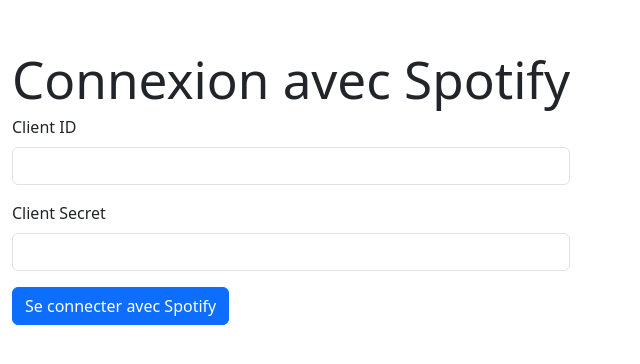
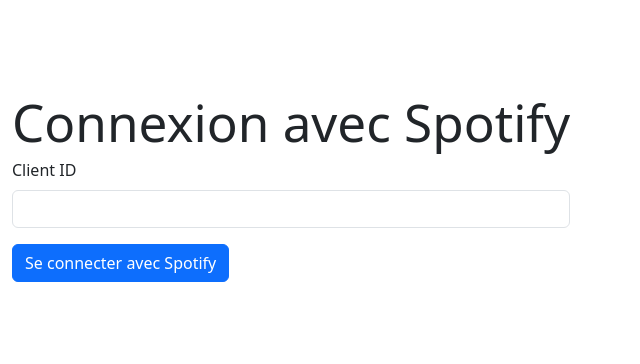
Before and after one commit to FlorentinHub/BetterSpotifyWrapped, a React (Vite) app: page / in a window 1280 px wide. Shown: the part 236-600 px from the top of the page, without its empty margins (0-640 px from the left). Built offline with nearby package versions, Linux system fonts and the light colour scheme.

Commit message:
Remove Client_secret & Amélioration Home

```diff
--- a/src/components/Home.jsx
+++ b/src/components/Home.jsx
@@ -3,7 +3,6 @@ import React, { useState } from 'react';
 const Home = () => {
   // États pour le formulaire
   const [clientId, setClientId] = useState('');
-  const [clientSecret, setClientSecret] = useState('');
   const [redirectUri, setRedirectUri] = useState('http://localhost:5173/callback');
   const [generatedUrl, setGeneratedUrl] = useState('');
 
@@ -11,21 +10,19 @@ const Home = () => {
   const generateSpotifyLoginUrl = (clientId, redirectUri) => {
     return `https://accounts.spotify.com/authorize?client_id=${clientId}&response_type=token&redirect_uri=${encodeURIComponent(
       redirectUri
-    )}&scope=user-library-read%20playlist-read-private%20user-read-email`;
+    )}&scope=user-library-read%20playlist-read-private%20user-read-email%20user-top-read`;
   };
 
-  // Fonction pour soumettre le formulaire et rediriger l'utilisateur
+  // Fonction pour soumettre le formulaire
   const handleFormSubmit = (e) => {
     e.preventDefault();
-    if (clientId && clientSecret) {
-      // Génère l'URL de connexion avec les informations saisies
-      const url = generateSpotifyLoginUrl(clientId, redirectUri);
-      setGeneratedUrl(url);
-      // Redirige l'utilisateur vers Spotify
-      window.location.href = url;
-    } else {
-      alert('Veuillez remplir tous les champs');
+    if (!clientId) {
+      alert('Veuillez renseigner votre Client ID');
+      return;
     }
+    const url = generateSpotifyLoginUrl(clientId, redirectUri);
+    setGeneratedUrl(url);
+    window.location.href = url;
   };
 
   return (
@@ -45,19 +42,6 @@ const Home = () => {
             required
           />
         </div>
-        <div className="mb-3">
-          <label htmlFor="clientSecret" className="form-label">
-            Client Secret
-          </label>
-          <input
-            type="text"
-            id="clientSecret"
-            className="form-control"
-            value={clientSecret}
-            onChange={(e) => setClientSecret(e.target.value)}
-            required
-          />
-        </div>
         <button type="submit" className="btn btn-primary">
           Se connecter avec Spotify
         </button>
@@ -66,9 +50,16 @@ const Home = () => {
       {generatedUrl && (
         <div className="mt-3">
           <h5>URL générée :</h5>
-          <p>{generatedUrl}</p>
-          <a href={generatedUrl} target="_blank" rel="noopener noreferrer">
-            Cliquer ici pour vous connecter à Spotify
+          <div className="alert alert-success">
+            <strong>{generatedUrl}</strong>
+          </div>
+          <a
+            href={generatedUrl}
+            target="_blank"
+            rel="noopener noreferrer"
+            className="btn btn-success mt-2"
+          >
+            Cliquez ici pour vous connecter à Spotify
           </a>
         </div>
       )}
```
